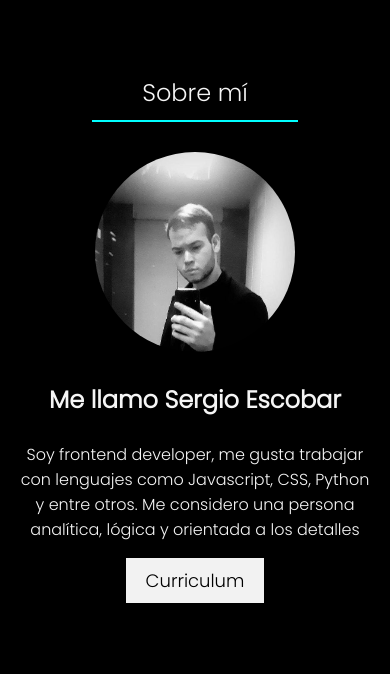
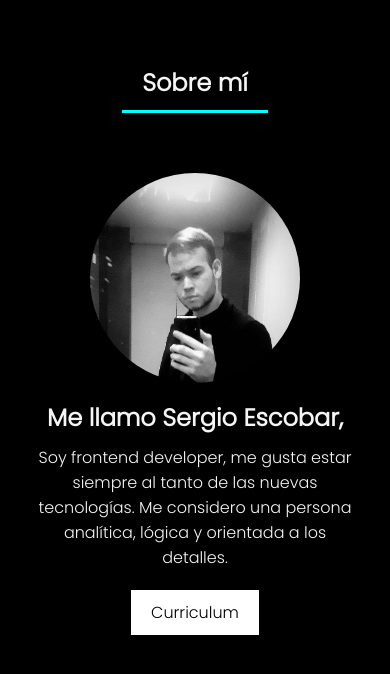
Before and after one commit to sergioesc/sergio__esc, a plain HTML site: page index.html in a window 390 px wide. Shown: the part 50-724 px from the top of the page. Drawn offline with Linux system fonts and the light colour scheme; a web font is replaced by a local one.

Commit message:
version-0.2

```diff
--- a/index.html
+++ b/index.html
@@ -37,8 +37,8 @@
             <div class="myself__container">
                 <div class="myself__img"></div>
                 <div class="myself__text">
-                    <h2>Me llamo Sergio Escobar</h2>
-                    <p>Soy frontend developer, me gusta trabajar con lenguajes como Javascript, CSS, Python y entre otros. Me considero una persona analítica, lógica y orientada a los detalles</p>
+                    <h2>Me llamo Sergio Escobar,</h2>
+                    <p>Soy frontend developer, me gusta estar siempre al tanto de las nuevas tecnologías. Me considero una persona analítica, lógica y orientada a los detalles.</p>
 
                     <a href="#" class="myself__button">Curriculum</a>
                 </div>
--- a/resourses/css/styles.css
+++ b/resourses/css/styles.css
@@ -27,7 +27,7 @@ body{
 }
 
 .logo__nav{
-    margin: 20px;
+    margin: 20px 0 0 20px;
     width: 40%;
     font-size: 24px;
 }
@@ -79,7 +79,6 @@ body{
         display:block;
         position: fixed;
         width: 100vw;
-        height: 500px;
         top: 75px;
         left: -4000px;
         margin: auto;
@@ -94,10 +93,9 @@ body{
     }
 
     .lista__nav ul li{
-        border-bottom: 2px solid cyan;
-        padding: 20px;
+        border-bottom: 2px solid black;
+        padding: 40px 0;
         font-size: 24px;
-        margin: 30px 0;
     }
 
     .logo__nav{
@@ -115,19 +113,15 @@ body{
         border-bottom: none;
     }
 
-    .myself__section{
-        margin-top: 0
+    .myself__section .myself__container{
+        display:block;
     }
-    .myself .myself__container{
-        display:inline-block;
+    .myself__section .myself__img{
+        margin-right: 0;
+        display: inline-block
     }
-    .myself .myself__text{
+    .myself__section .myself__text{
         width: 100%;
-        margin-top: 30px
-
-    }
-    .myself .myself__img{
-        margin: auto;
     }
 }
 
@@ -162,65 +156,55 @@ body{
 }
 
 
-
-
-
-
-
-/*Section mySelf*/
 .myself__section{
-    width: 90%;
-    margin: auto;
+    width: 100%;
     text-align: center;
 }
 .myself__section h1{
-    border-bottom: cyan 2px solid;
-    padding: 10px 50px;
+    display: inline-block;
     margin-top: 50px;
-    font-size: 24px;
-    font-weight: 200;
-    display: inline-block;
+    border-bottom: cyan 3px solid;
+    padding: 0 20px 10px 20px;
+}
+.myself{
+    width: 100%;
+    margin:0 auto;
+    margin-top: 60px;
+    text-align: center;
 }
 
-.myself{
-    margin: 30px auto;
+.myself__container{
+    display:flex;
+    text-align: center;
+    width: 90%;
+    margin: auto
 }
 
-
-.myself__container{
-    display: flex;
-    margin: 0 auto;
-    width: 100%;
-}
 .myself__img{
-    width: 200px;
-    height: 200px;
-    background:#ffffff url("../img/fotoperfil.png");
-    background-position: center;
+    width: 210px;
+    height: 210px;
+    background: url('../img/fotoperfil.png') center no-repeat;
     background-size: cover;
     border-radius: 50%;
-
+    margin-right: 20px;
 }
-
 .myself__text{
     width: 70%;
 }
 
-.myself__text p{
-    margin: 25px 0;
+.myself__text h2, p{
+    margin: 10px
 }
 .myself__text a{
+    display: inline-block;
     text-decoration: none;
-    list-style: none;
     color: black;
-    background-color: #f2f2f2;
+    background-color: white;
+    margin-top: 10px;
     padding: 10px 20px;
-    font-size: 18px;
-    margin: 35px 0;
 }
 
 .myself__text a:hover{
     background-color: cyan;
-    color: black;
-    transition: .4s;
+    transition: .5s
 }
```
